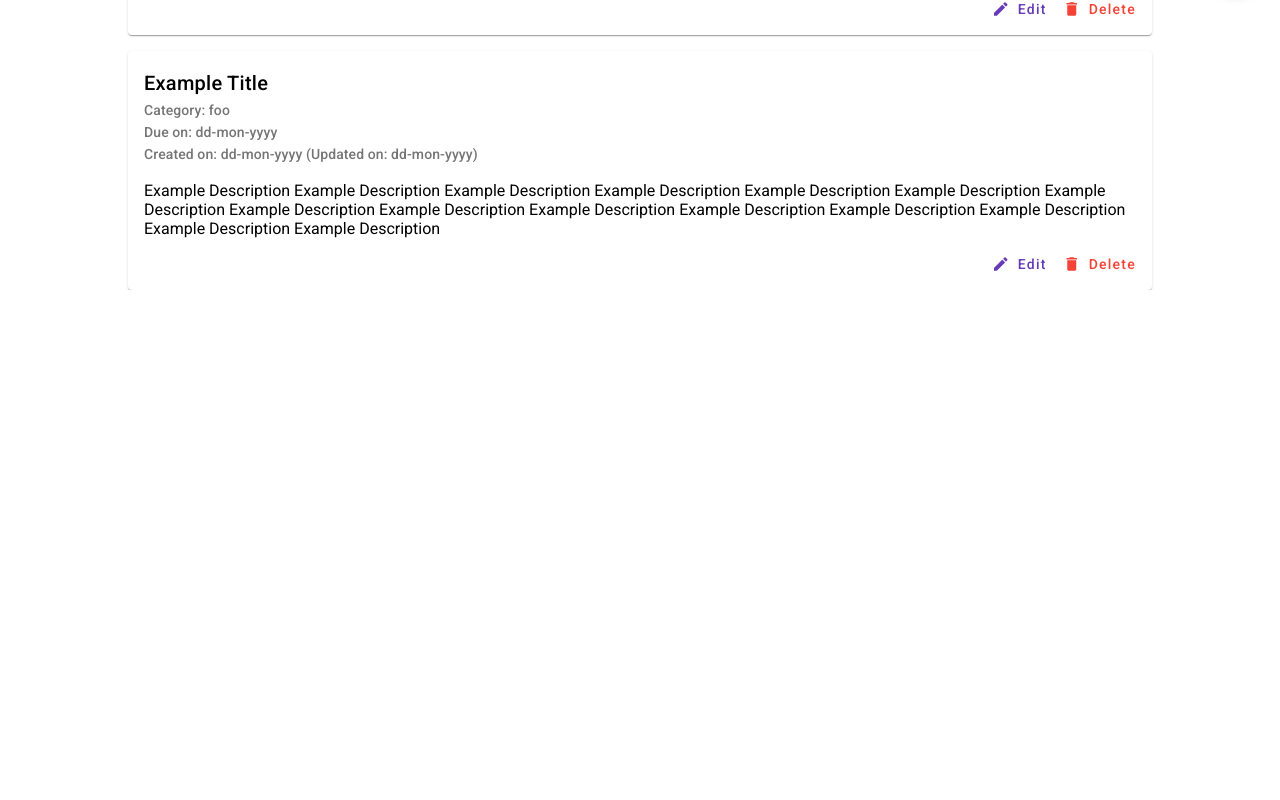
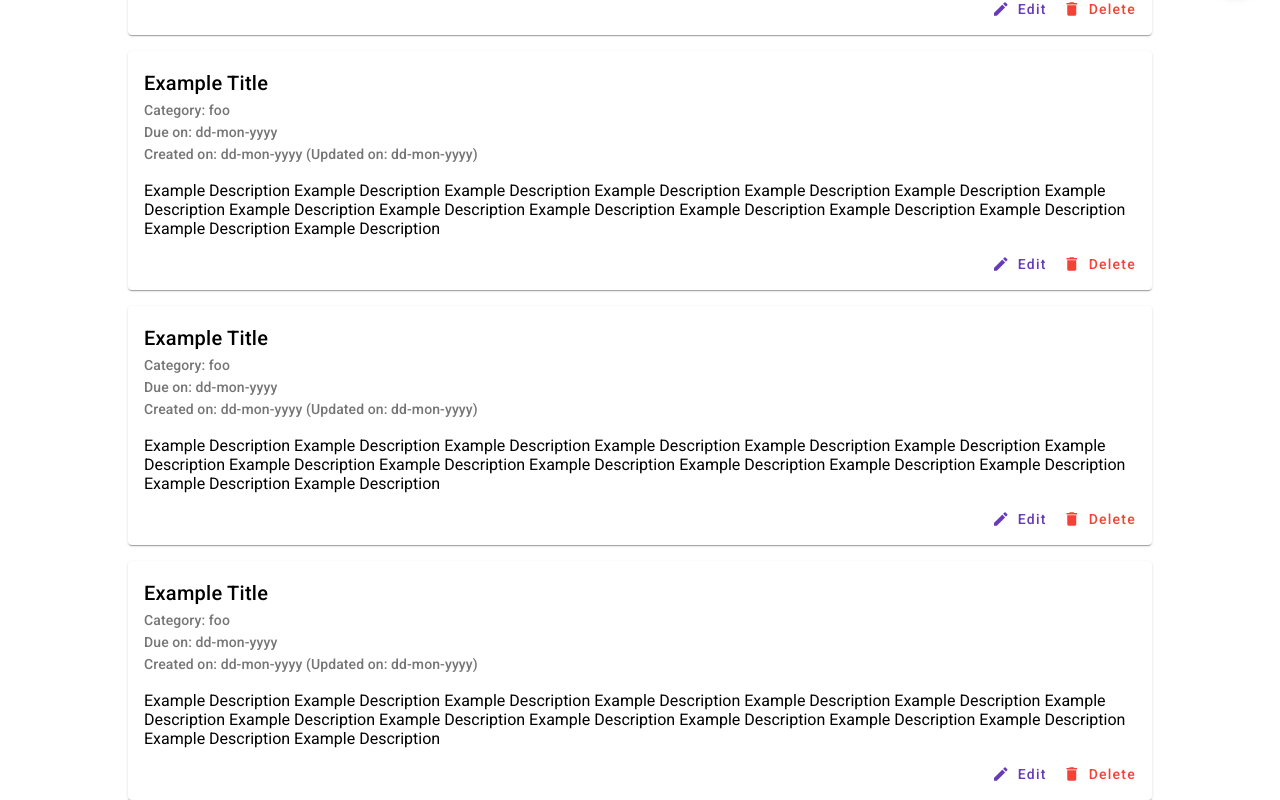
Before and after one commit to Russell-Len/todo-app, an Angular app: page / in a window 1280 px wide. Shown: the part 794-1594 px from the top of the page. Before the commit the page ends 1084 px from the top, so only its background shows below. Built offline with nearby package versions, Linux system fonts and the light colour scheme; what @angular-material-components/datetime-picker would draw is missing.

Commit message:
Added z-index to FAB Increased test tasks

```diff
--- a/src/app/task-list/task-list.component.css
+++ b/src/app/task-list/task-list.component.css
@@ -12,4 +12,5 @@
     position: fixed !important;
     bottom: 16px;
     right: 16px;
+    z-index: 1000;
 }
--- a/src/app/task-list/task-list.component.html
+++ b/src/app/task-list/task-list.component.html
@@ -2,7 +2,7 @@
     <mat-icon>add</mat-icon>
 </button>
 
-<div *ngFor="let n of [0,1,2,3]">
+<div *ngFor="let n of [0,1,2,3,4,5]">
     <mat-card class="task">
         <mat-card-header>
             <mat-card-title>Example Title</mat-card-title>
```
